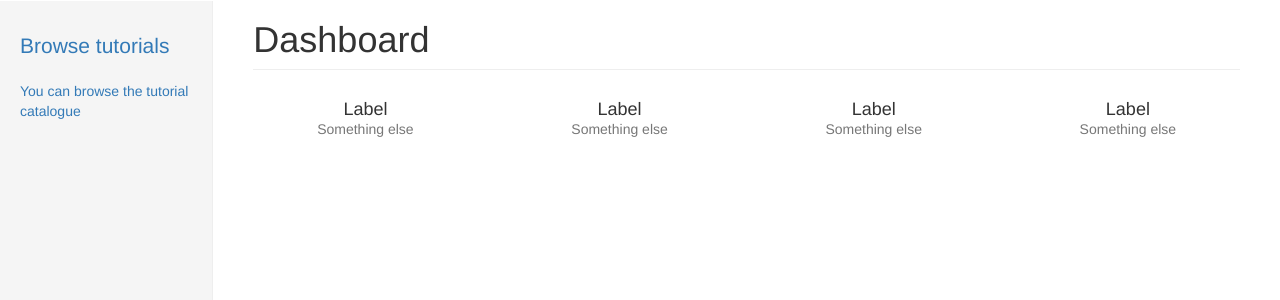
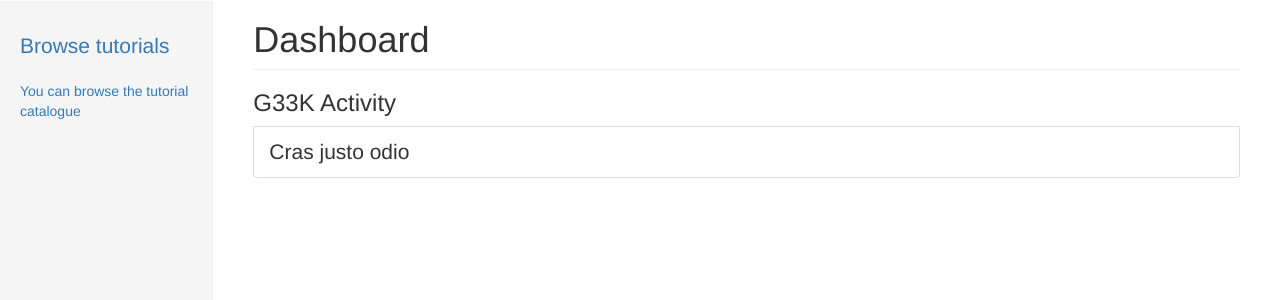
Before and after one commit to AlexMathew/g33k, a Flask app: page /index in a window 1280 px wide. Shown: the part 50-350 px from the top of the page. Run offline with Flask 2, Linux system fonts and the light colour scheme; the visitor is signed in with stand-in values (Sample User, id 1); parts of the project's set-up code (start-up, migrations or seed data) failed here and were passed over; some libraries are stand-ins or nearby versions.

Commit message:
Finish handler for addtutorial

```diff
--- a/routes.py
+++ b/routes.py
@@ -241,15 +241,21 @@ def search(type):
 
 def generate_permalink(title, today):
     import re
-    year, month, day = str(today.year), str(today.month), str(today.day)
     title = title.strip()
     pattern = re.compile("[^\w ]")
     templink = re.sub(pattern, '', title).replace(" ", "_")
-    permalink = "_".join([year, month, day, templink])
+    permalink = "_".join([timestamp, templink])
     return permalink
 
 
 def convertmdtohtml(content):
+    # Thank you StackOverflow !
+    import urllib2, json
+    data = {'text': content}
+    json_data = json.dumps(data)
+    req = urllib2.Request("https://api.github.com/markdown")
+    result = urllib2.urlopen(req, json_data)
+    html = '\n'.join(result.readlines())
     return html
 
 
@@ -268,10 +274,43 @@ def addtutorial():
     category = request.form['category']
     skillincrease = float(request.form['skillincrease'])
     title = request.form['title']
-    today = datetime.date.today()
-    date = today.ctime()
-    permalink = generate_permalink(title, today)
+    date = datetime.date.today().ctime()
+    permalink = generate_permalink(title, timestamp)
     content = request.form['content']
+    html = convertmdtohtml(content)
+    html = "{% extends \"tutorial.html\" %}\n{% block content %}\n" + html + "\n{% endblock %}"
+    with open('templates/tutorials/' + str(timestamp) + '.html', 'w') as f:
+        f.write(html)
+    trainer_data = {
+        'permalink': permalink,
+        'title': title,
+        'date': date
+        }
+    tutorial_data = {
+        'timestamp': timestamp,
+        'author_name': author_name,
+        'author_username': author_username,
+        'category': category,
+        'skillincrease': skillincrease,
+        'title': title,
+        'date': date,
+        'permalink': permalink
+        }
+    db.tutorials.insert(tutorial_data)
+    db.trainers.update(
+        { '_id': author_username },
+        { '$set': { 'tutorials': { '$push': trainer_data } } }
+        )
+    with open('templates/index.html') as f:
+        indexpage = f.read()
+    indexpage = indexpage.replace(
+        '<h3>G33K Activity</h3>',
+        '<h3>G33K Activity</h3>\n<li class="list-group-item"> \
+        <a href="/trainer/%s">%s</a> posted a new tutorial - \
+        <a href="/%s">%s</a></li>' % (author_username, author_name, permalink, title)
+        )
+    with open('templates/index.html', 'w') as f:
+        f.write()
     return redirect('index')
 
 
--- a/templates/index.html
+++ b/templates/index.html
@@ -3,23 +3,9 @@
 
   <h1 class="page-header">Dashboard</h1>
 
-  <div class="row placeholders">
-    <div class="col-xs-6 col-sm-3 placeholder">
-      <h4>Label</h4>
-      <span class="text-muted">Something else</span>
-    </div>
-    <div class="col-xs-6 col-sm-3 placeholder">
-      <h4>Label</h4>
-      <span class="text-muted">Something else</span>
-    </div>
-    <div class="col-xs-6 col-sm-3 placeholder">
-      <h4>Label</h4>
-      <span class="text-muted">Something else</span>
-    </div>
-    <div class="col-xs-6 col-sm-3 placeholder">
-      <h4>Label</h4>
-      <span class="text-muted">Something else</span>
-    </div>
-  </div>
+  <ul class="list-group" style="font-size: 1.5em">
+    <h3>G33K Activity</h3>
+    <li class="list-group-item">Cras justo odio</li>
+  </ul>
 
 {% endblock %}
```
Also changed, not shown: templates/tutorial.html (added, +8 -0 lines).
